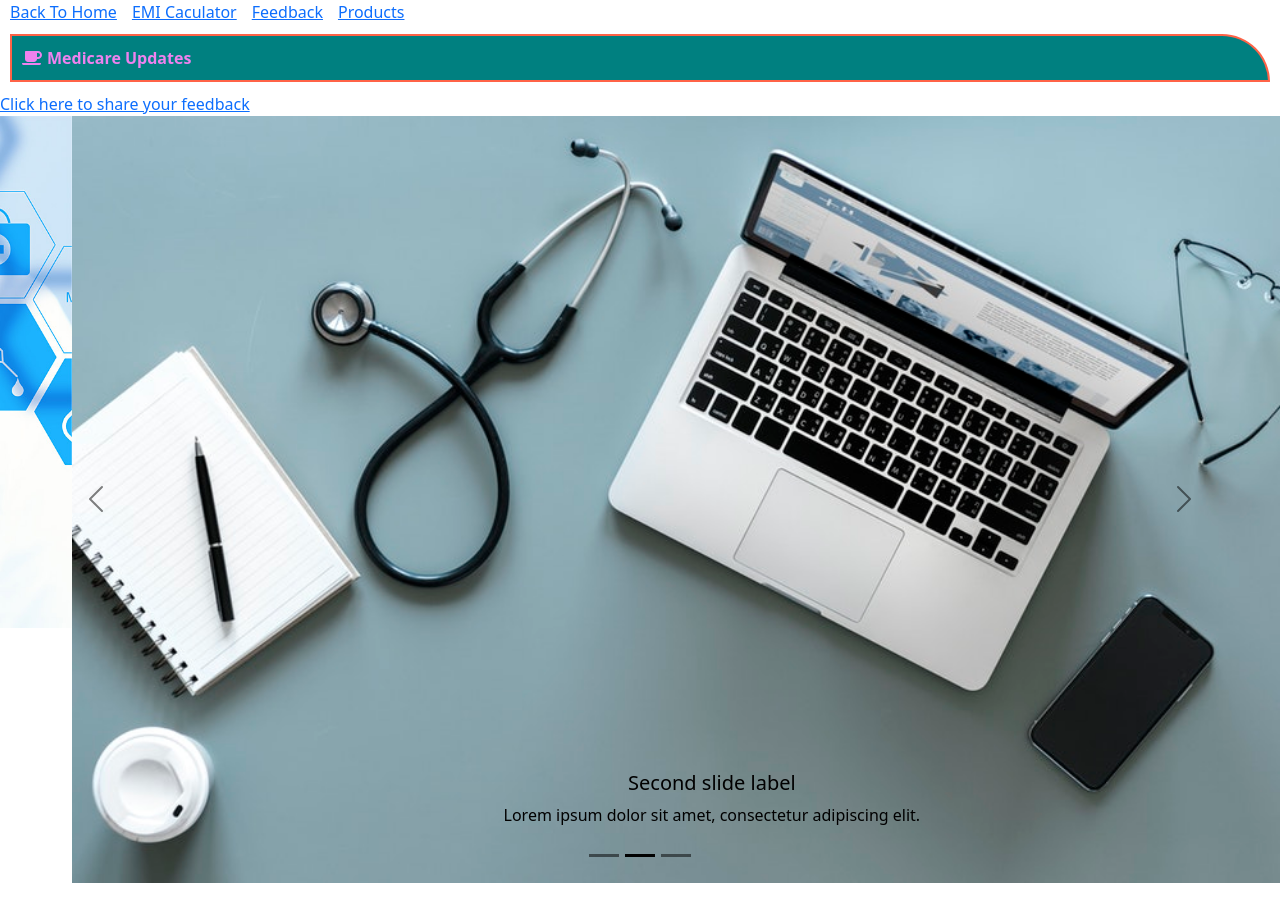
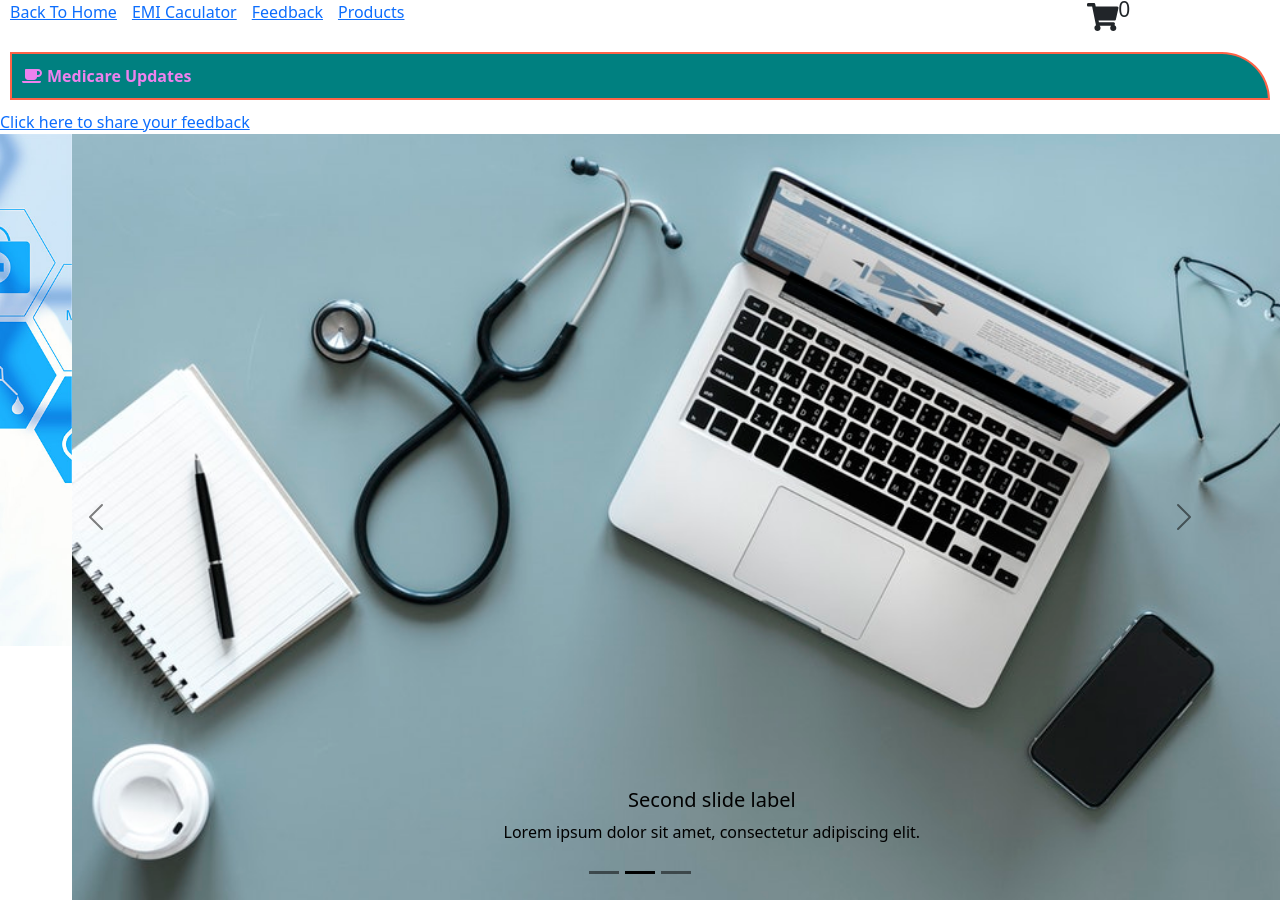
Before and after one commit to syedlaiqali/medi4sure-1, a React (Create React App) app: page / in a window 1280 px wide. Built offline with nearby package versions, Linux system fonts and the light colour scheme.

Commit message:
Update the Redux implementation

```diff
--- a/package.json
+++ b/package.json
@@ -14,8 +14,10 @@
     "react": "^17.0.2",
     "react-bootstrap": "^2.0.0-rc.0",
     "react-dom": "^17.0.2",
+    "react-redux": "^7.2.5",
     "react-router-dom": "^5.3.0",
     "react-scripts": "4.0.3",
+    "redux": "^4.1.1",
     "web-vitals": "^1.1.2"
   },
   "scripts": {
--- a/src/App.js
+++ b/src/App.js
@@ -1,28 +1,31 @@
+import React from "react";
+import { Provider } from "react-redux";
 import { BrowserRouter as Router, Switch, Route, Link } from "react-router-dom";
+import { configStore } from "./state/store/configStore";
+import { Row, Col } from "react-bootstrap";
 import { Home } from "./components/Home/Home";
 import { EMICalc } from "./components/EMICalc/EMICalc";
 import { Feedback } from "./components/Feedback/Feedback";
 import { ProductList } from "./components/Products/ProductList";
 import { ProductDetails } from "./components/Products/ProductDetails";
+import { NavBar } from "./components/Common/NavBar";
+import { Cart } from "./components/Products/Cart";
 import "./App.css";
-import React from "react";
 
 export const App = () => {
+  const localStore = configStore();
   return (
     <React.Fragment>
+      <Provider store={localStore}>
         <Router>
-        <Link to="/" className="navlink">
-          Back To Home
-        </Link>
-        <Link to="/emicalc" className="navlink">
-          EMI Caculator
-        </Link>
-        <Link to="/feedback" className="navlink">
-          Feedback
-        </Link>
-        <Link to="/products" className="navlink">
-          Products
-        </Link>
+          <Row>
+            <Col lg={10}>
+              <NavBar />
+            </Col>
+            <Col lg={2}>
+              <Cart />
+            </Col>
+          </Row>
           <Switch>
             <Route path="/emicalc">
               <EMICalc />
@@ -41,6 +44,7 @@ export const App = () => {
             </Route>
           </Switch>
         </Router>
+      </Provider>
     </React.Fragment>
   );
 };
--- /dev/null
+++ b/src/components/Common/NavBar.jsx
@@ -0,0 +1,21 @@
+import React from "react";
+import { Link } from "react-router-dom";
+
+export const NavBar = () => {
+  return (
+    <React.Fragment>
+      <Link to="/" className="navlink">
+        Back To Home
+      </Link>
+      <Link to="/emicalc" className="navlink">
+        EMI Caculator
+      </Link>
+      <Link to="/feedback" className="navlink">
+        Feedback
+      </Link>
+      <Link to="/products" className="navlink">
+        Products
+      </Link>
+    </React.Fragment>
+  );
+};
--- /dev/null
+++ b/src/components/Products/Cart.jsx
@@ -0,0 +1,14 @@
+import React, { useState } from "react";
+import { FontAwesomeIcon } from "@fortawesome/react-fontawesome";
+import { faShoppingCart } from "@fortawesome/free-solid-svg-icons";
+
+export const Cart = () => {
+  const [data, setData] = useState([]);
+  return (
+    <h3>
+      {" "}
+      <FontAwesomeIcon icon={faShoppingCart} />
+      <sup>{data.length}</sup>
+    </h3>
+  );
+};
--- a/src/components/Products/ProductItem.jsx
+++ b/src/components/Products/ProductItem.jsx
@@ -33,7 +33,7 @@ export const ProductItem = ({ item }) => {
             </Button>
           </Link>
           <Button variant="primary" className="button">
-            Buy Now
+            Add Cart
           </Button>
         </Card.Body>
       </Card>
--- /dev/null
+++ b/src/state/reducer/productReducer.js
@@ -0,0 +1,12 @@
+export const productReducer = (
+  state = { products: [{ name: "Shirt", price: "500" }] },
+  action
+) => {
+  if (action.type === "ADD_PRODUCT") {
+    return {
+      ...state,
+      products: [...action.data],
+    };
+  }
+  return state;
+};
--- /dev/null
+++ b/src/state/store/configStore.js
@@ -0,0 +1,12 @@
+import { createStore, combineReducers } from "redux";
+import { productReducer } from "../reducer/productReducer";
+
+export const configStore = () => {
+  const myStore = createStore(
+    combineReducers({
+      productReducer,
+    }),
+    window.__REDUX_DEVTOOLS_EXTENSION__ && window.__REDUX_DEVTOOLS_EXTENSION__()
+  );
+  return myStore;
+};
```
Also changed, not shown: 1 other file (tests, documents, lock files or other folders). Lines whose indentation alone changed are shown as unchanged.
